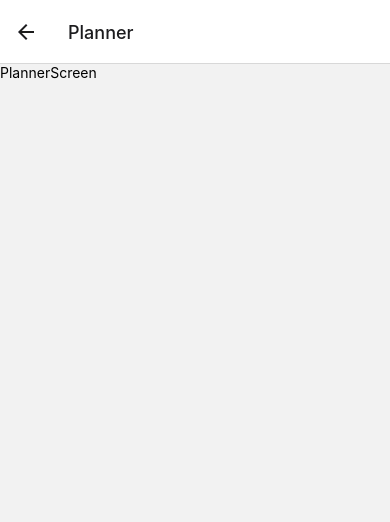
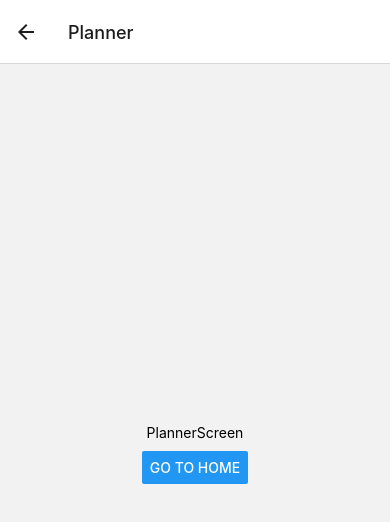
Before and after one commit to KennedyMungai/WorkoutAppAnother, a React Native app: screen /Planner in a window 390 px wide. Shown: the top 522 px of the page. Built offline with nearby package versions, Linux system fonts and the light colour scheme.

Commit message:
Styled the planner screen

```diff
--- a/screens/PlannerScreen.tsx
+++ b/screens/PlannerScreen.tsx
@@ -1,14 +1,27 @@
 import React from 'react'
-import { Text, View } from 'react-native'
+import { Button, Text, View, Alert, StyleSheet } from 'react-native'
 
 type Props = {}
 
 const PlannerScreen = (props: Props) => {
 	return (
-		<View>
+		<View style={styles.plannerScreenView}>
 			<Text>PlannerScreen</Text>
+			<Button
+				title='Go to Home'
+				onPress={() => Alert.alert('Go to Home')}
+			/>
 		</View>
 	)
 }
 
 export default PlannerScreen
+
+const styles = StyleSheet.create({
+	plannerScreenView: {
+		flex: 1,
+		justifyContent: 'center',
+		alignItems: 'center',
+		gap: 10
+	}
+})
```
